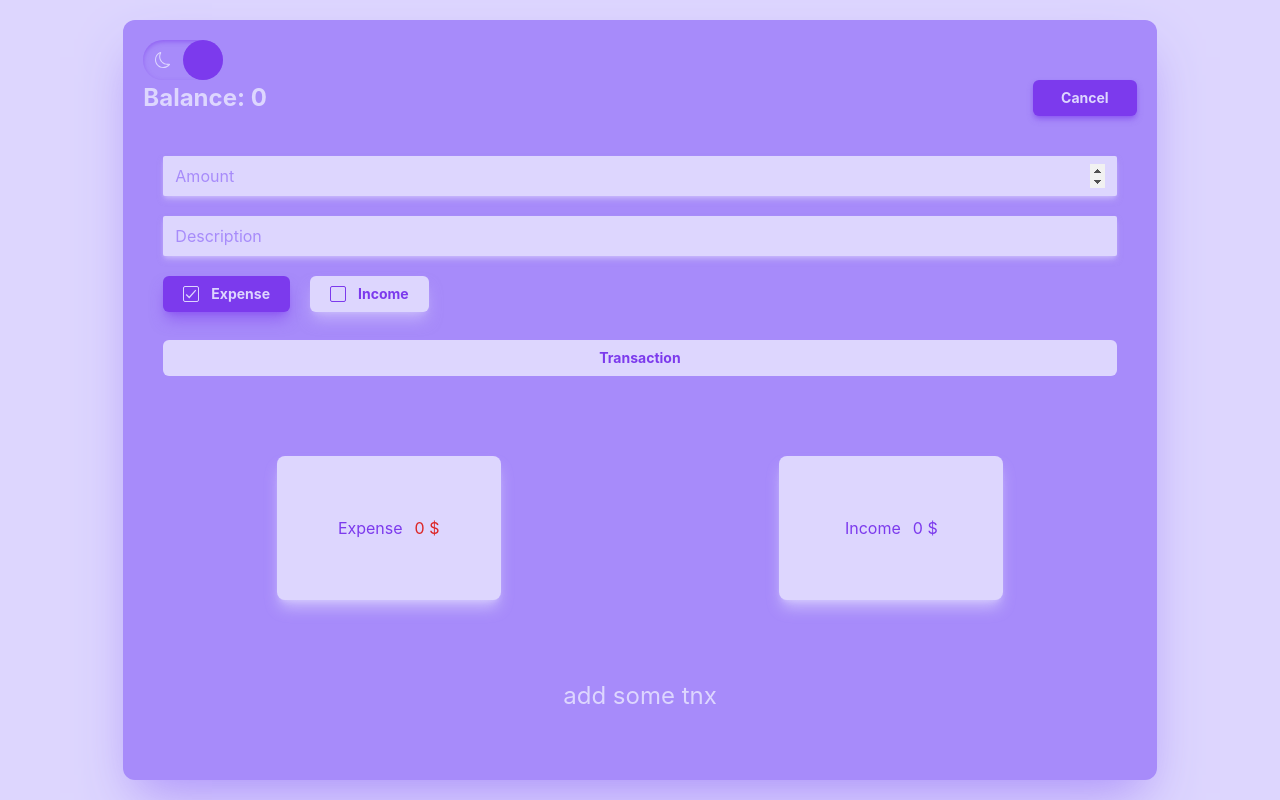
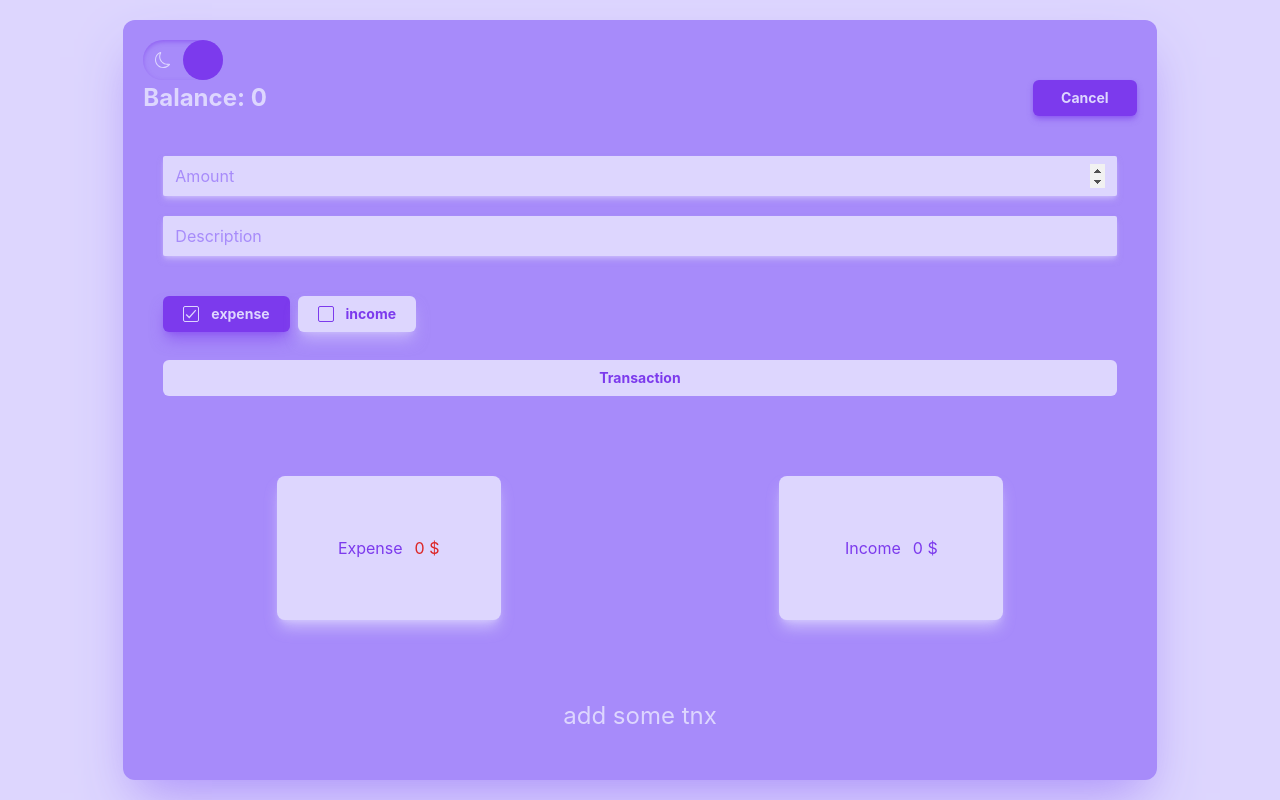
Before and after one commit to armin-bkh/expense-tracker-app-react-js, a React (Create React App) app: page / in a window 1280 px wide. Both pictures are taken after a click on the button "Add". Built offline with nearby package versions, Linux system fonts and the light colour scheme.

Commit message:
develope Input and RadioBox component

```diff
--- /dev/null
+++ b/src/Components/Common/Input/Input.jsx
@@ -0,0 +1,15 @@
+import { forwardRef } from "react";
+
+const Input = forwardRef(({ ...rest }, ref) => {
+  return (
+    <input
+      ref={ref}
+      className="block w-full mb-5 focus:outline-none border-none rounded-sm px-3 py-2 bg-violet-200
+       dark:bg-violet-700 shadow-md shadow-violet-200/50 dark:shadow-violet-700/50 text-violet-600
+        placeholder:text-violet-400 dark:text-violet-200"
+      {...rest}
+    />
+  );
+});
+
+export default Input;
--- /dev/null
+++ b/src/Components/Common/RadioBox/RadioBox.jsx
@@ -0,0 +1,35 @@
+import { IoCheckmarkSharp } from "react-icons/io5";
+
+const RadioBox = ({ checked, id, value, ...rest }) => {
+  return (
+    <label
+      htmlFor={id}
+      className={`flex items-center px-5 py-2 rounded-md transition duration-500 cursor-pointer shadow-lg text-sm font-bold mr-2 ${
+        checked
+          ? "bg-violet-600 dark:bg-violet-200 text-violet-200 dark:text-violet-700 shadow-violet-600/50 dark:shadow-violet-200/50"
+          : "bg-violet-200 dark:bg-violet-700 text-violet-600 dark:text-violet-200 shadow-violet-200/50 dark:shadow-violet-700/50"
+      }`}
+    >
+      <input
+        type="radio"
+        value={value}
+        checked={checked}
+        id={id}
+        className="sr-only"
+        {...rest}
+      />
+      <span
+        className={`flex items-center justify-center w-4 h-4 rounded-sm border ${
+          checked
+            ? "border-violet-200 dark:border-violet-700"
+            : "border-violet-600 dark:border-violet-200"
+        }  mr-3`}
+      >
+        {checked && <IoCheckmarkSharp />}
+      </span>
+      <span>{value}</span>
+    </label>
+  );
+};
+
+export default RadioBox;
--- a/src/Components/TransActionForm/TransActionForm.jsx
+++ b/src/Components/TransActionForm/TransActionForm.jsx
@@ -1,5 +1,7 @@
+import Input from "../Common/Input/Input";
 import { useEffect, useRef, useState } from "react";
 import { IoCheckmarkSharp } from "react-icons/io5";
+import RadioBox from "../Common/RadioBox/RadioBox";
 
 const TransActionFrom = ({ addTransactions, setIsShow }) => {
   const [formValues, setFormValues] = useState({
@@ -7,6 +9,7 @@ const TransActionFrom = ({ addTransactions, setIsShow }) => {
     amount: "",
     type: "expense",
   });
+
   const inputRef = useRef();
 
   useEffect(() => {
@@ -37,81 +40,37 @@ const TransActionFrom = ({ addTransactions, setIsShow }) => {
       className={`flex flex-col py-10 px-2 md:px-5`}
     >
       <fieldset className="mb-5">
-        <input
+        <Input
           ref={inputRef}
           type="number"
           name="amount"
           placeholder="Amount"
           value={formValues.amount}
           onChange={changeHandler}
-          className="block w-full mb-5 focus:outline-none border-none rounded-sm px-3 py-2 bg-violet-200 dark:bg-violet-700 shadow-md shadow-violet-200/50 dark:shadow-violet-700/50 text-violet-600 placeholder:text-violet-400 dark:text-violet-200"
         />
-        <input
+        <Input
           type="text"
           name="desc"
           placeholder="Description"
           value={formValues.desc}
           onChange={changeHandler}
-          className="block w-full focus:outline-none border-none rounded-sm px-3 py-2 bg-violet-200 dark:bg-violet-700 shadow-md shadow-violet-200/50 dark:shadow-violet-700/50 text-violet-600 placeholder:text-violet-400 dark:text-violet-200"
         />
       </fieldset>
       <fieldset className={`mb-7 flex`}>
-        <label
-          htmlFor="ExpenseRD"
-          className={`flex items-center px-5 py-2 mr-5 rounded-md transition duration-500 cursor-pointer shadow-lg text-sm font-bold ${
-            formValues.type === "expense"
-              ? "bg-violet-600 dark:bg-violet-200 text-violet-200 dark:text-violet-700 shadow-violet-600/50 dark:shadow-violet-200/50"
-              : "bg-violet-200 dark:bg-violet-700 text-violet-600 dark:text-violet-200 shadow-violet-200/50 dark:shadow-violet-700/50"
-          }`}
-        >
-          <input
-            type="radio"
+        <RadioBox
+          id="ExpenseRD"
           value="expense"
           checked={formValues.type === "expense"}
+          onChange={changeHandler}
           name="type"
-            id="ExpenseRD"
-            onChange={changeHandler}
-            className="sr-only"
         />
-          <span
-            className={`flex items-center justify-center w-4 h-4 rounded-sm border ${
-              formValues.type === "expense"
-                ? "border-violet-200 dark:border-violet-700"
-                : "border-violet-600 dark:border-violet-200"
-            } mr-3`}
-          >
-            {formValues.type === "expense" && <IoCheckmarkSharp />}
-          </span>
-          <span>Expense</span>
-        </label>
-        <label
-          htmlFor="IncomeRD"
-          className={`flex items-center px-5 py-2 rounded-md transition duration-500 cursor-pointer shadow-lg text-sm font-bold ${
-            formValues.type === "income"
-              ? "bg-violet-600 dark:bg-violet-200 text-violet-200 dark:text-violet-700 shadow-violet-600/50 dark:shadow-violet-200/50"
-              : "bg-violet-200 dark:bg-violet-700 text-violet-600 dark:text-violet-200 shadow-violet-200/50 dark:shadow-violet-700/50"
-          }`}
-        >
-          <input
-            type="radio"
+        <RadioBox
+          id="IncomeRD"
           value="income"
           checked={formValues.type === "income"}
+          onChange={changeHandler}
           name="type"
-            id="IncomeRD"
-            onChange={changeHandler}
-            className="sr-only"
         />
-          <span
-            className={`flex items-center justify-center w-4 h-4 rounded-sm border ${
-              formValues.type === "income"
-                ? "border-violet-200 dark:border-violet-700"
-                : "border-violet-600 dark:border-violet-200"
-            }  mr-3`}
-          >
-            {formValues.type === "income" && <IoCheckmarkSharp />}
-          </span>
-          <span>Income</span>
-        </label>
       </fieldset>
       <button
         className={`bg-violet-200 text-sm font-bold hover:dark:bg-violet-700 text-violet-600 hover:bg-violet-600 hover:text-violet-200 transition duration-500 py-2 rounded-md`}
```
Lines whose indentation alone changed are shown as unchanged.
